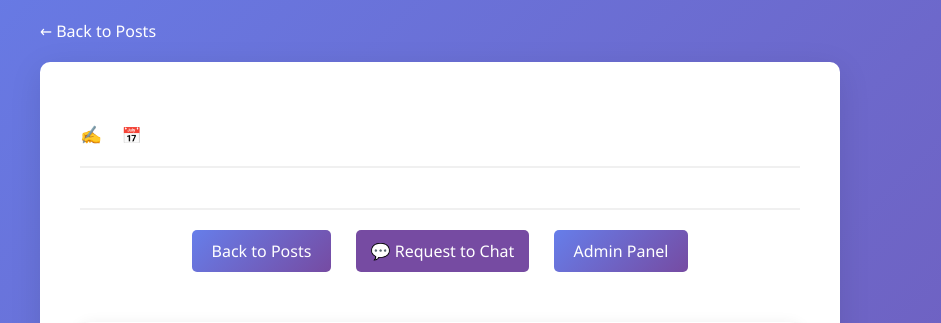
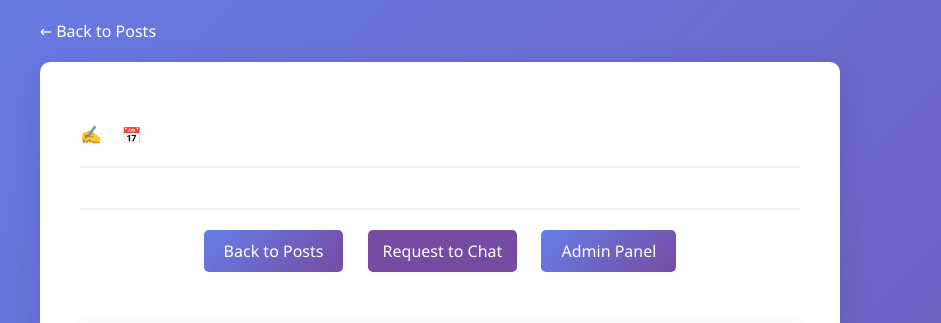
Before and after one commit to SunJar99/ArtisticSound, a Django app: template main/templates/main/post_detail.html in a window 1280 px wide. Shown: the part 50-373 px from the top of the page, without its empty margins (200-1141 px from the left). Run offline with Django 5.2, Linux system fonts and the light colour scheme; the template is opened without the code that fills it: values that come from a table or form of the project are taken from there, others are empty; the visitor is signed in with stand-in values (Sample User, id 1).

Commit message:
removed goofy ahh stuff

```diff
--- a/main/templates/main/post_detail.html
+++ b/main/templates/main/post_detail.html
@@ -451,7 +451,7 @@
             <div class="action-buttons">
                 <a href="{% url 'main:post_list' %}">Back to Posts</a>
                 {% if user.is_authenticated and user != post.author %}
-                    <a href="{% url 'main:request_chat' post.pk %}" class="message-btn">💬 Request to Chat</a>
+                    <a href="{% url 'main:request_chat' post.pk %}" class="message-btn">Request to Chat</a>
                 {% endif %}
                 <a href="/admin/">Admin Panel</a>
             </div>
```
